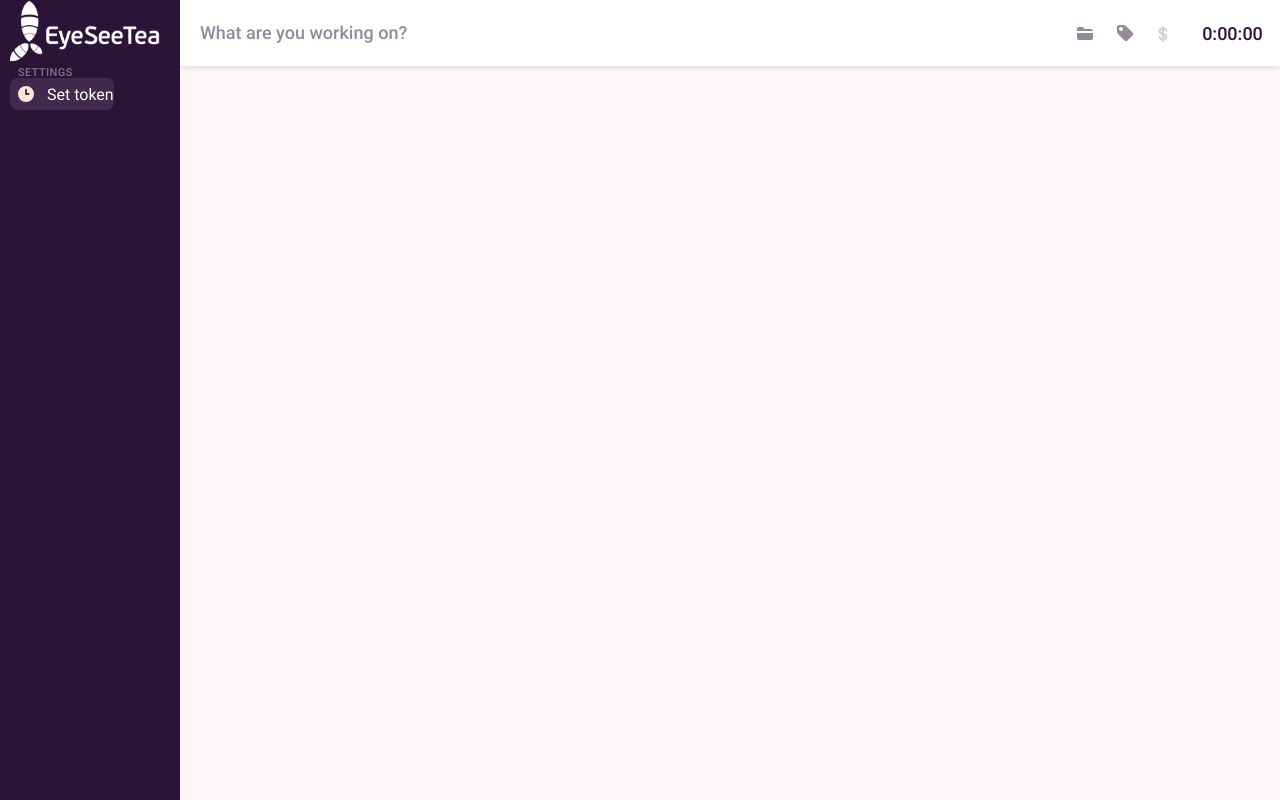
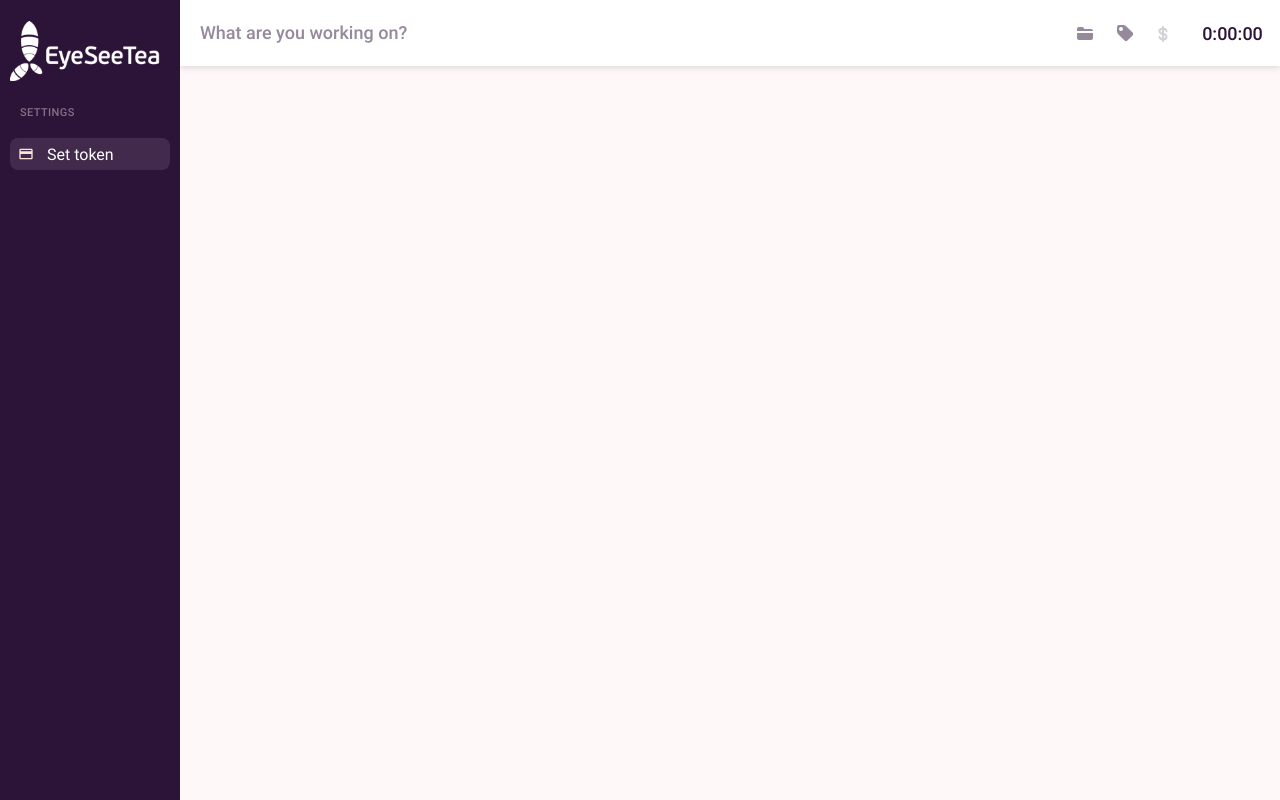
Before and after one commit to SferaDev/clickup-time-tracking, a Next.js app: page / in a window 1280 px wide. Built offline with nearby package versions, Linux system fonts and the light colour scheme.

Commit message:
Reload props when setting token

```diff
--- a/components/navigation/Navigation.tsx
+++ b/components/navigation/Navigation.tsx
@@ -1,11 +1,15 @@
+import jsCookie from "js-cookie";
+import { useRouter } from "next/router";
 import React from "react";
 import styled from "styled-components";
-import jsCookie from "js-cookie";
 
 export const Navigation: React.FC = React.memo(() => {
+    const router = useRouter();
+
     const setToken = () => {
         const token = window.prompt("Save clickup token");
         jsCookie.set("token", token);
+        router.replace(router.asPath);
     };
 
     return (
@@ -30,9 +34,9 @@ export const Navigation: React.FC = React.memo(() => {
                             <MenuEntrySelected>
                                 <MenuEntryLink onClick={setToken}>
                                     <MenuEntryIcon>
-                                        <svg width="16" height="16" viewBox="0 0 18 18">
+                                        <svg width="16" height="16" viewBox="0 0 24 24">
                                             <path
-                                                d="M8.001 8.948L8 9c0 .556.448 1 1 1h3c.556 0 1-.448 1-1 0-.556-.448-1-1-1h-2V4.003a1 1 0 10-2 0v4.894l.001.051zM9 18A9 9 0 109 0a9 9 0 000 18z"
+                                                d="M20 4H4c-1.11 0-1.99.89-1.99 2L2 18c0 1.11.89 2 2 2h16c1.11 0 2-.89 2-2V6c0-1.11-.89-2-2-2zm0 14H4v-6h16v6zm0-10H4V6h16v2z"
                                                 fill="#fce5d8"
                                                 fillRule="evenodd"
                                             ></path>
@@ -84,7 +88,9 @@ const NavigationHeader = styled.div`
     -webkit-box-pack: center;
     justify-content: center;
     height: 66px;
-    padding: 10px;
+    margin: 10px;
+    margin-bottom: 20px;
+    margin-top: 20px;
 `;
 
 const MenuWrapper = styled.div`
@@ -117,6 +123,7 @@ const Header = styled.div`
     margin-bottom: 7px;
     border-top: 1px solid transparent;
     margin-top: 0px;
+    width: 100%;
 `;
 
 const HeaderText = styled.span`
@@ -126,7 +133,8 @@ const HeaderText = styled.span`
     text-transform: uppercase;
     letter-spacing: 0.4px;
     display: none;
-    padding: 0px calc(18px);
+    padding-left: 20px;
+    padding-bottom: 20px;
     opacity: 0;
     color: rgb(130, 113, 136);
     line-height: 1;
```
